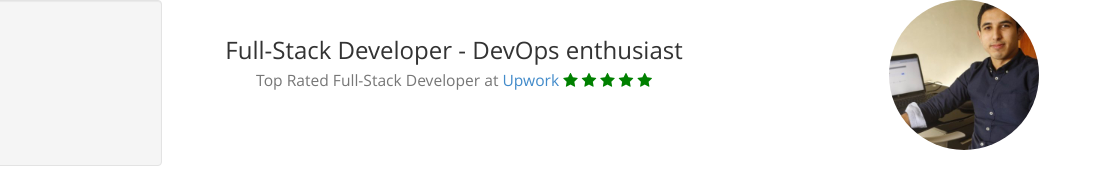
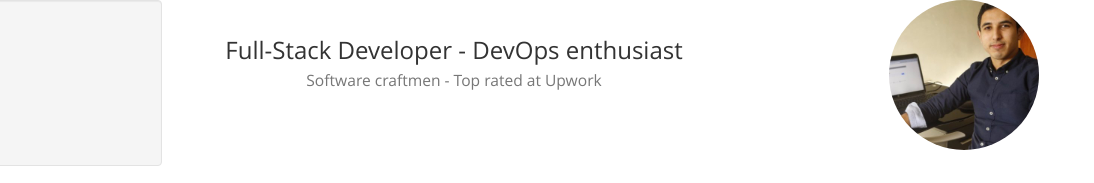
Before and after one commit to iliasnaamane/iliasnaamane.github.io, a plain HTML site: page indexEn.html in a window 1280 px wide. Shown: the top 183 px of the page, 186-1280 px from the left. Drawn offline with Linux system fonts and the light colour scheme.

Commit message:
Update indexEn.html

```diff
--- a/indexEn.html
+++ b/indexEn.html
@@ -31,14 +31,7 @@
 				<br>
 				<h3> Full-Stack Developer - DevOps enthusiast  <br>
 				<small>
-					Top Rated Full-Stack Developer at <a target="_blank" href="https://www.upwork.com/o/profiles/users/_~01c3e6106fad286304/"> Upwork </a>
-					<span class="stars">
-						<i class="fa fa-star"></i>
-						<i class="fa fa-star"></i>
-						<i class="fa fa-star"></i>
-						<i class="fa fa-star"></i>
-						<i class="fa fa-star"></i>
-					</span>
+				     Software craftmen - Top rated at Upwork
 				</small>
 				</h3>
 			</div>
```
